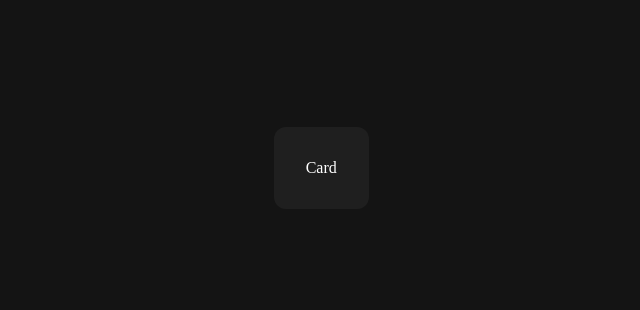
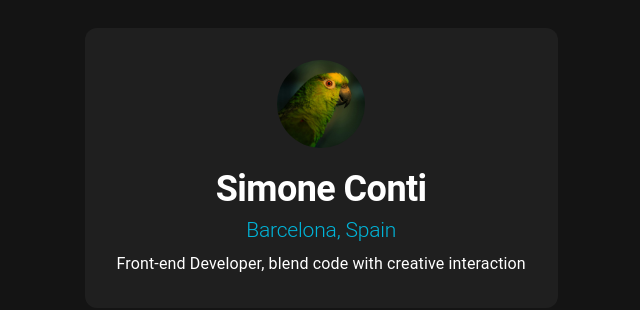
Before and after one commit to simonecontidev/nextjs-social-profile, a Next.js app: page / in a window 1280 px wide. Shown: the part 232-542 px from the top of the page, without its empty margins (314-954 px from the left). Built offline with nearby package versions, Linux system fonts and the light colour scheme.

Commit message:
Card info structure
Signed-off-by: simonecontidev <barriotropical@gmail.com>

```diff
--- a/src/components/Cards.tsx
+++ b/src/components/Cards.tsx
@@ -1,13 +1,35 @@
-import React from 'react'
-import Box from '@mui/material/Box'
-import Typography from '@mui/material/Typography'
+import React from 'react';
+import Box from '@mui/material/Box';
+import Typography from '@mui/material/Typography';
+import Image from 'next/image';
 
 const Card = () => {
   return (
-    <Box className="cardBackground" sx={{padding: "2rem", borderRadius: "0.75rem"}}>
-      Card
+    <Box
+      className="cardBackground"
+      sx={{
+        padding: "2rem",
+        borderRadius: "0.75rem",
+        textAlign: "center",
+      }}
+    >
+      <Image
+        src="/assets/images/portrait.jpg"
+        alt="Portrait"
+        width={88}
+        height={88}
+        style={{ borderRadius: "50%" }}
+      />
+      <Typography variant="h1" sx={{ fontSize:"2.25rem", fontWeight: 700, color: "#FFFFFF", marginTop: "1rem" }}>
+        Simone Conti
+      </Typography>
+      <Typography variant="h2" className="neon" sx={{ fontSize: "1.3125rem", marginTop: "0.5rem"}}>
+        Barcelona, Spain
+      </Typography>
+      <Typography sx={{ fontSize: "1rem", marginTop: "0.5rem"}}>Front-end Developer, blend code with creative interaction
+      </Typography>
     </Box>
-  )
-}
+  );
+};
 
 export default Card;
```
Also changed, not shown: public/assets/images/portrait.jpg (added).
